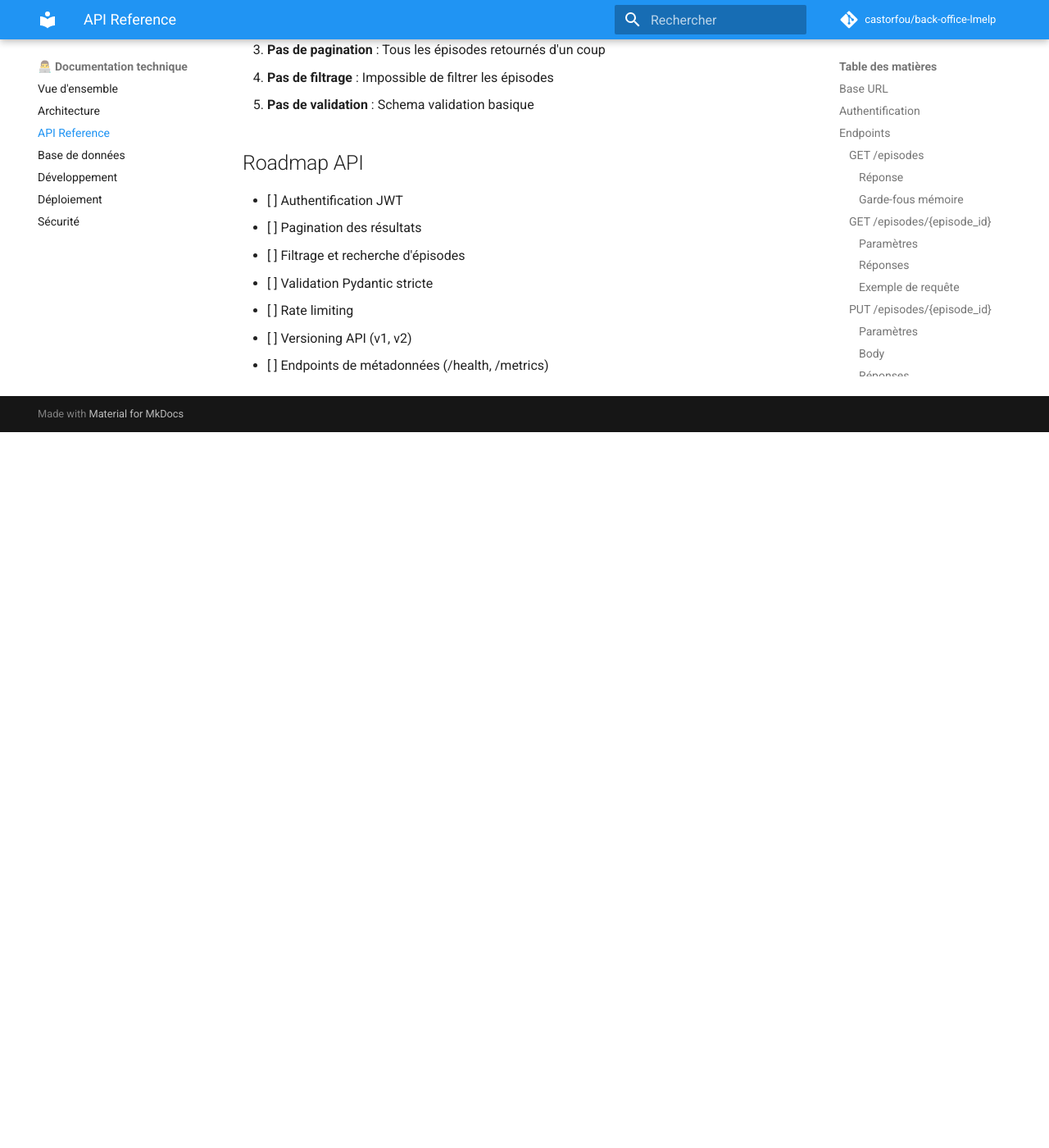
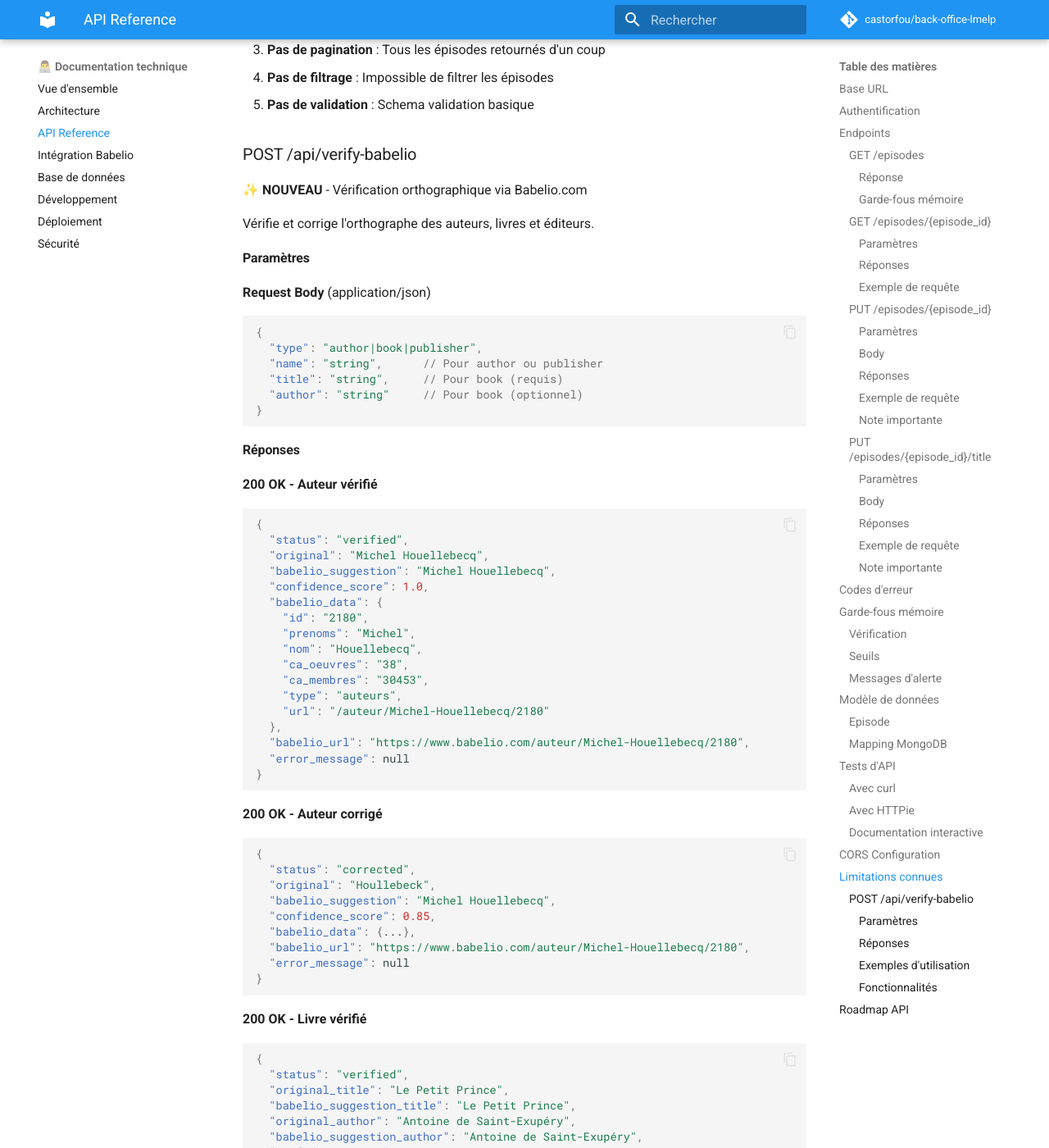
Before and after one commit to castorfou/back-office-lmelp, an MkDocs documentation site: the page built from docs/dev/api.md, in a window 1280 px wide and 1400 px high, scrolled down 8247 px. Shown: the whole window at 82% size. Built offline with MkDocs 1.6.1 and Material for MkDocs 9.7.7, drawn with Linux system fonts in a browser that asks for light colours; comment, search, counter and statistics services are not loaded; before the commit the page ends 8774 px from its top, so only the background shows below that; some of the changed text lies outside the part shown.

Commit message:
docs: add comprehensive Babelio integration documentation
- Add user guide for Babelio spell-checking interface (docs/user/babelio-verification.md)
- Update API documentation with complete /api/verify-babelio endpoint specs
- Enhance developer documentation with Content-Type fix and integration details
- Update MkDocs navigation to include new Babelio documentation sections
- Fix BabelioService JSON parsing issue with response.text() workaround
- Remove non-existent types-pydantic dependency from dev requirements
- Add pydantic>=2.0.0 to main dependencies for proper type support

Resolves Babelio Content-Type mismatch (text/html vs application/json) that was
preventing proper JSON response parsing in aiohttp client.

🤖 Generated with [Claude Code](https://claude.ai/code)

Co-Authored-By: Claude <noreply@anthropic.com>

````diff
--- a/docs/dev/api.md
+++ b/docs/dev/api.md
@@ -391,6 +391,138 @@ app.add_middleware(
 4. **Pas de filtrage** : Impossible de filtrer les épisodes
 5. **Pas de validation** : Schema validation basique
 
+### POST /api/verify-babelio
+
+**✨ NOUVEAU** - Vérification orthographique via Babelio.com
+
+Vérifie et corrige l'orthographe des auteurs, livres et éditeurs.
+
+#### Paramètres
+
+**Request Body** (application/json)
+```json
+{
+  "type": "author|book|publisher",
+  "name": "string",      // Pour author ou publisher
+  "title": "string",     // Pour book (requis)
+  "author": "string"     // Pour book (optionnel)
+}
+```
+
+#### Réponses
+
+**200 OK - Auteur vérifié**
+```json
+{
+  "status": "verified",
+  "original": "Michel Houellebecq",
+  "babelio_suggestion": "Michel Houellebecq",
+  "confidence_score": 1.0,
+  "babelio_data": {
+    "id": "2180",
+    "prenoms": "Michel",
+    "nom": "Houellebecq",
+    "ca_oeuvres": "38",
+    "ca_membres": "30453",
+    "type": "auteurs",
+    "url": "/auteur/Michel-Houellebecq/2180"
+  },
+  "babelio_url": "https://www.babelio.com/auteur/Michel-Houellebecq/2180",
+  "error_message": null
+}
+```
+
+**200 OK - Auteur corrigé**
+```json
+{
+  "status": "corrected",
+  "original": "Houllebeck",
+  "babelio_suggestion": "Michel Houellebecq",
+  "confidence_score": 0.85,
+  "babelio_data": {...},
+  "babelio_url": "https://www.babelio.com/auteur/Michel-Houellebecq/2180",
+  "error_message": null
+}
+```
+
+**200 OK - Livre vérifié**
+```json
+{
+  "status": "verified",
+  "original_title": "Le Petit Prince",
+  "babelio_suggestion_title": "Le Petit Prince",
+  "original_author": "Antoine de Saint-Exupéry",
+  "babelio_suggestion_author": "Antoine de Saint-Exupéry",
+  "confidence_score": 1.0,
+  "babelio_data": {
+    "id_oeuvre": "36712",
+    "titre": "Le Petit Prince",
+    "nom": "Saint-Exupéry",
+    "prenoms": "Antoine de",
+    "ca_copies": "210108",
+    "ca_note": "4.32",
+    "type": "livres"
+  },
+  "babelio_url": "https://www.babelio.com/livres/Saint-Exupery-Le-Petit-Prince/36712",
+  "error_message": null
+}
+```
+
+**200 OK - Non trouvé**
+```json
+{
+  "status": "not_found",
+  "original": "Auteur Inexistant",
+  "babelio_suggestion": null,
+  "confidence_score": 0.0,
+  "babelio_data": null,
+  "babelio_url": null,
+  "error_message": null
+}
+```
+
+**400 Bad Request**
+```json
+{
+  "detail": "Type invalide. Doit être 'author', 'book' ou 'publisher'"
+}
+```
+
+**500 Internal Server Error**
+```json
+{
+  "detail": "Erreur serveur: détails de l'erreur"
+}
+```
+
+#### Exemples d'utilisation
+
+```bash
+# Vérifier un auteur
+http POST localhost:[PORT]/api/verify-babelio \
+  type=author name="Michel Houellebecq"
+
+# Vérifier un livre
+http POST localhost:[PORT]/api/verify-babelio \
+  type=book title="Le Petit Prince" author="Antoine de Saint-Exupéry"
+
+# Vérifier un éditeur
+http POST localhost:[PORT]/api/verify-babelio \
+  type=publisher name="Gallimard"
+
+# Test avec faute d'orthographe
+http POST localhost:[PORT]/api/verify-babelio \
+  type=author name="Houllebeck"
+```
+
+#### Fonctionnalités
+
+- ✅ **Auteurs** : Vérification et correction excellent
+- ✅ **Livres** : Vérification titre + auteur excellent
+- ⚠️ **Éditeurs** : Fonctionnalité limitée (recherche dans auteurs)
+- 🔄 **Rate limiting** : 1 requête/seconde respectueux de Babelio
+- 🔄 **Tolérance aux fautes** : Corrections automatiques intelligentes
+
 ## Roadmap API
 
 - [ ] Authentification JWT
@@ -400,3 +532,4 @@ app.add_middleware(
 - [ ] Rate limiting
 - [ ] Versioning API (v1, v2)
 - [ ] Endpoints de métadonnées (/health, /metrics)
+- [x] **Intégration Babelio** ✅ COMPLETED
--- a/mkdocs.yml
+++ b/mkdocs.yml
@@ -50,11 +50,13 @@ nav:
   - 👤 Guide utilisateur:
     - Démarrage rapide: user/README.md
     - Gestion des épisodes: user/episodes.md
+    - Vérification Babelio: user/babelio-verification.md
     - Résolution de problèmes: user/troubleshooting.md
   - 👨‍💻 Documentation technique:
     - Vue d'ensemble: dev/README.md
     - Architecture: dev/architecture.md
     - API Reference: dev/api.md
+    - Intégration Babelio: dev/babelio-integration.md
     - Base de données: dev/database.md
     - Développement: dev/development.md
     - Déploiement: dev/deployment.md
--- a/pyproject.toml
+++ b/pyproject.toml
@@ -44,7 +44,6 @@ dev = [
     "ruff",
     "mypy",
     "types-psutil",
-    "types-pydantic",
     "mkdocs>=1.5.0",
     "mkdocs-material>=9.0.0",
     "mkdocs-mermaid2-plugin>=1.0.0",
````
Also changed, not shown: CLAUDE.md (+1 -1 lines), docs/dev/babelio-integration.md (+23 -5 lines), docs/user/babelio-verification.md (added, +84 -0 lines), 2 other files.
